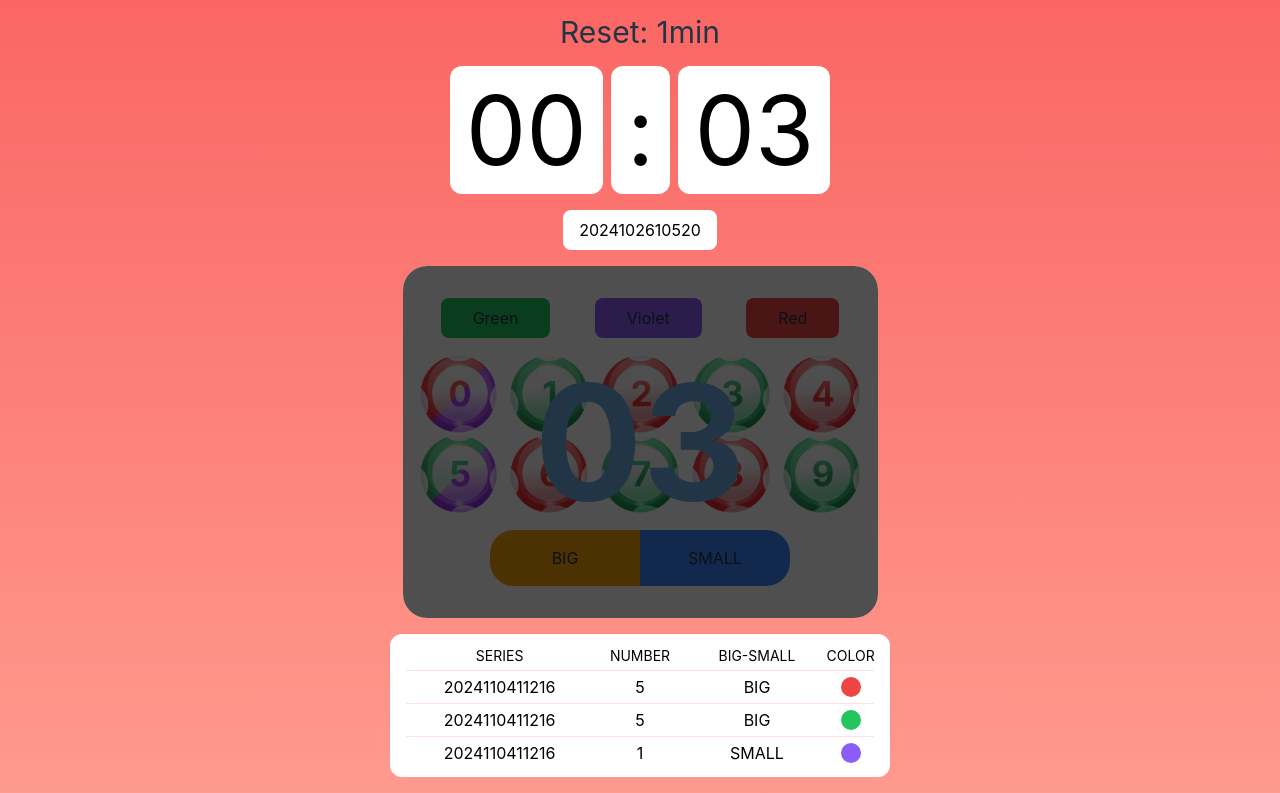
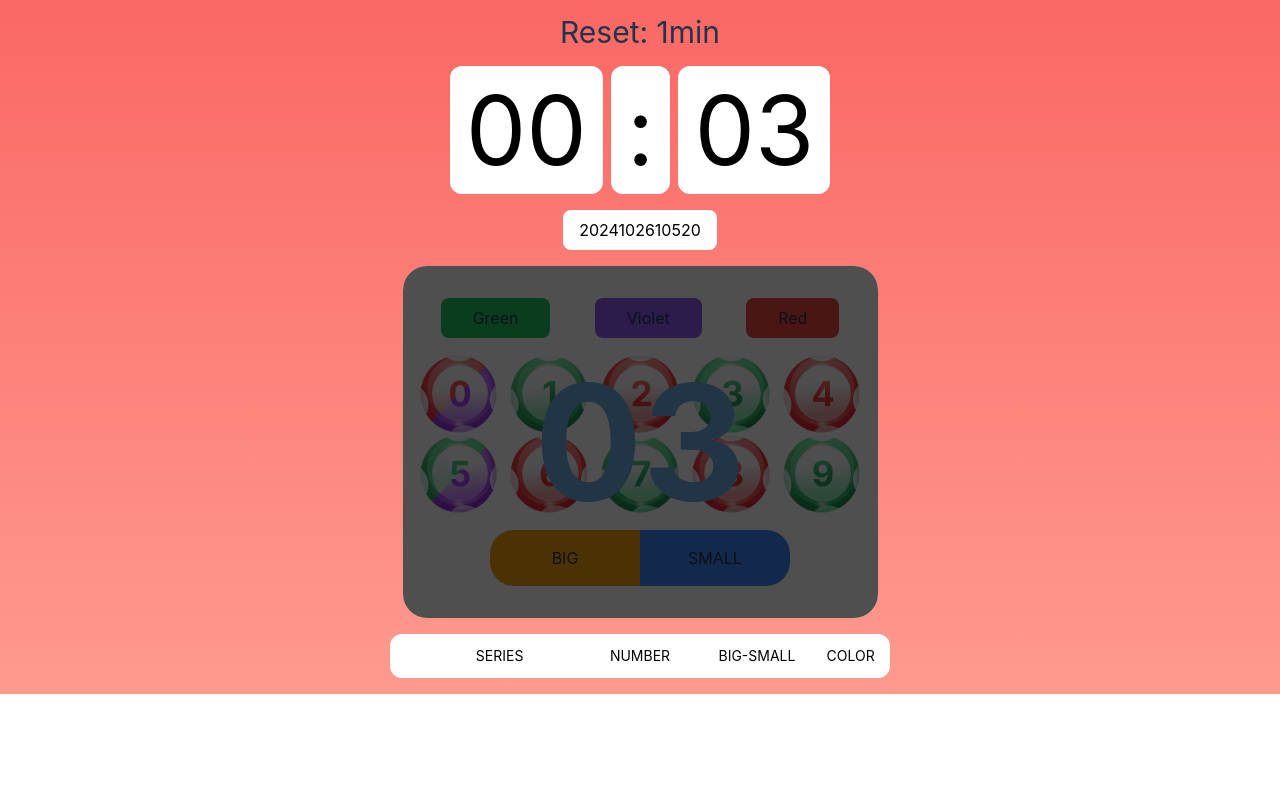
Before and after one commit to abhay8696/color-nine, a React (Vite) app in the folder frontend/: page / in a window 1280 px wide. Shown: the part 206-999 px from the top of the page. After the commit the page ends 900 px from the top, so only its background shows below. Built offline with nearby package versions, Linux system fonts and the light colour scheme.

Commit message:
created new states in GameBody component to display entries

```diff
--- a/frontend/src/components/GameBody/GameBody.jsx
+++ b/frontend/src/components/GameBody/GameBody.jsx
@@ -30,6 +30,7 @@ const GameBody = (props) => {
         num: "",
         resetTime,
     });
+    const [entries, setEntries] = useState([]);
 
     //variables
     const hideorShow = useRef("hidden");
@@ -55,6 +56,11 @@ const GameBody = (props) => {
         ) {
             updateSeries();
         }
+        //when series end (clock hits 00:00)
+        if (Number(clock.minutes) === 0 && Number(clock.seconds) === 0) {
+            console.log(`${resetTime}: series ends: ${series}`);
+            setEntries([newEntry, ...entries]);
+        }
     }, [clock]);
 
     useEffect(() => {
@@ -64,7 +70,7 @@ const GameBody = (props) => {
 
     useEffect(() => {
         const ro = generateRandom();
-        console.log({ resetTime, series, ...ro });
+        setNewEntry({ resetTime, series, ...ro });
     }, [series]);
 
     //functions
@@ -88,6 +94,21 @@ const GameBody = (props) => {
         });
 
         return arr;
+    };
+
+    const displayEntries = () => {
+        return entries.map((entry) => {
+            const { series, color, bigSmall, num, resetTime } = entry;
+            return (
+                <EntryComp
+                    series={series}
+                    num={num}
+                    color={color}
+                    bigSmall={bigSmall}
+                    customClass={"border-t border-red-100"}
+                />
+            );
+        });
     };
 
     return (
@@ -131,27 +152,7 @@ const GameBody = (props) => {
                     tableHead={true}
                     customClass="text-sm md:text-md"
                 />
-                <div className="border-b border-red-100"></div>
-                <EntryComp
-                    series={2024110411216}
-                    num={5}
-                    color={"red"}
-                    bigSmall={"big"}
-                />
-                <div className="border-b border-red-100"></div>
-                <EntryComp
-                    series={2024110411216}
-                    num={5}
-                    color={"green"}
-                    bigSmall={"big"}
-                />
-                <div className="border-b border-red-100"></div>
-                <EntryComp
-                    series={2024110411216}
-                    num={1}
-                    color={"violet"}
-                    bigSmall={"small"}
-                />
+                {displayEntries()}
             </div>
         </div>
     );
--- a/frontend/src/helperFunctions.js
+++ b/frontend/src/helperFunctions.js
@@ -125,7 +125,7 @@ export const generateRandom = () => {
 
     switch (num) {
         case 0:
-            color = "red-violet";
+            color = "violet";
             break;
         case 1:
             color = "green";
@@ -140,7 +140,7 @@ export const generateRandom = () => {
             color = "red";
             break;
         case 5:
-            color = "green-violet";
+            color = "violet";
             break;
         case 6:
             color = "red";
--- a/frontend/src/output.css
+++ b/frontend/src/output.css
@@ -750,6 +750,10 @@ video {
   border-bottom-width: 1px;
 }
 
+.border-t {
+  border-top-width: 1px;
+}
+
 .border-red-100 {
   --tw-border-opacity: 1;
   border-color: rgb(254 226 226 / var(--tw-border-opacity));
```
